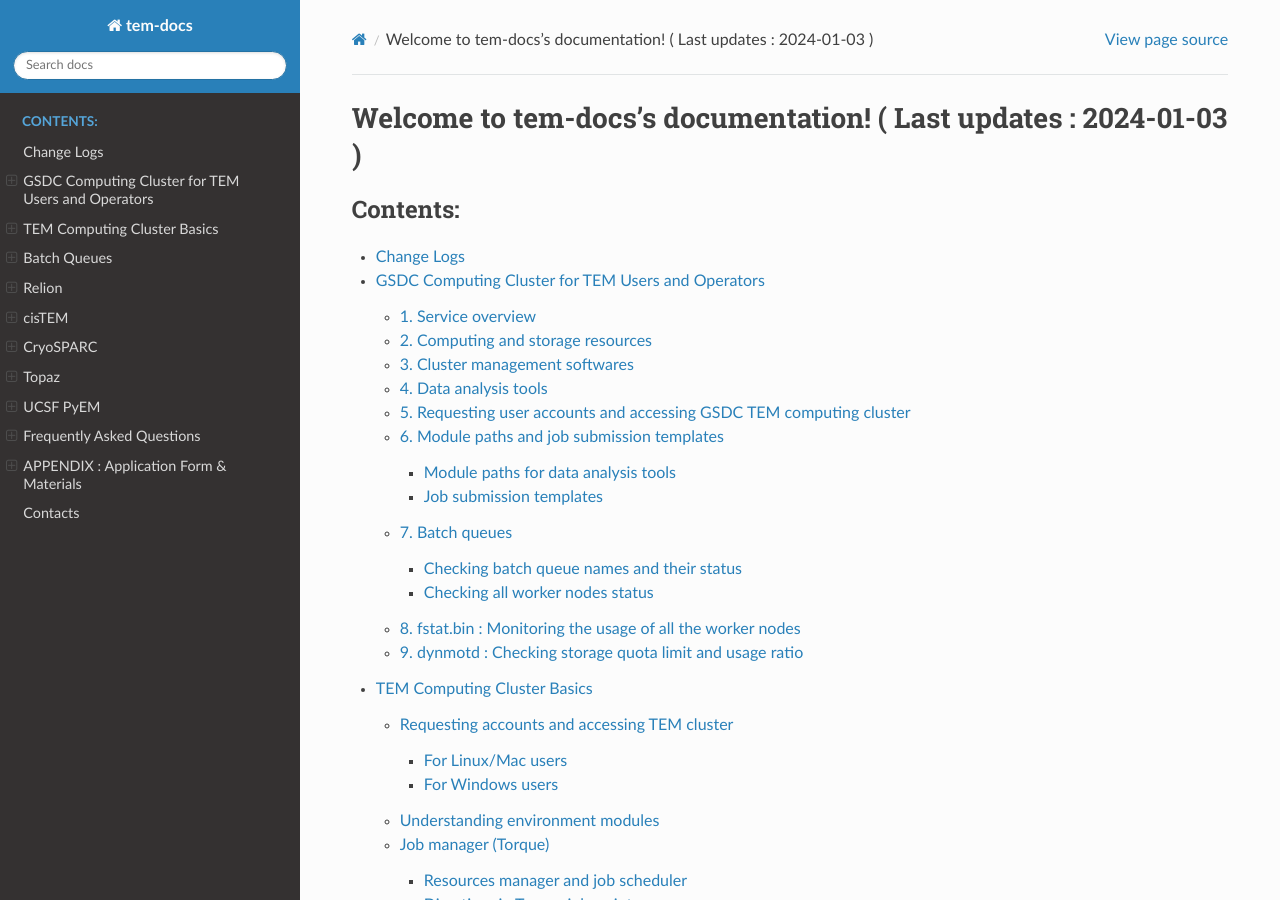
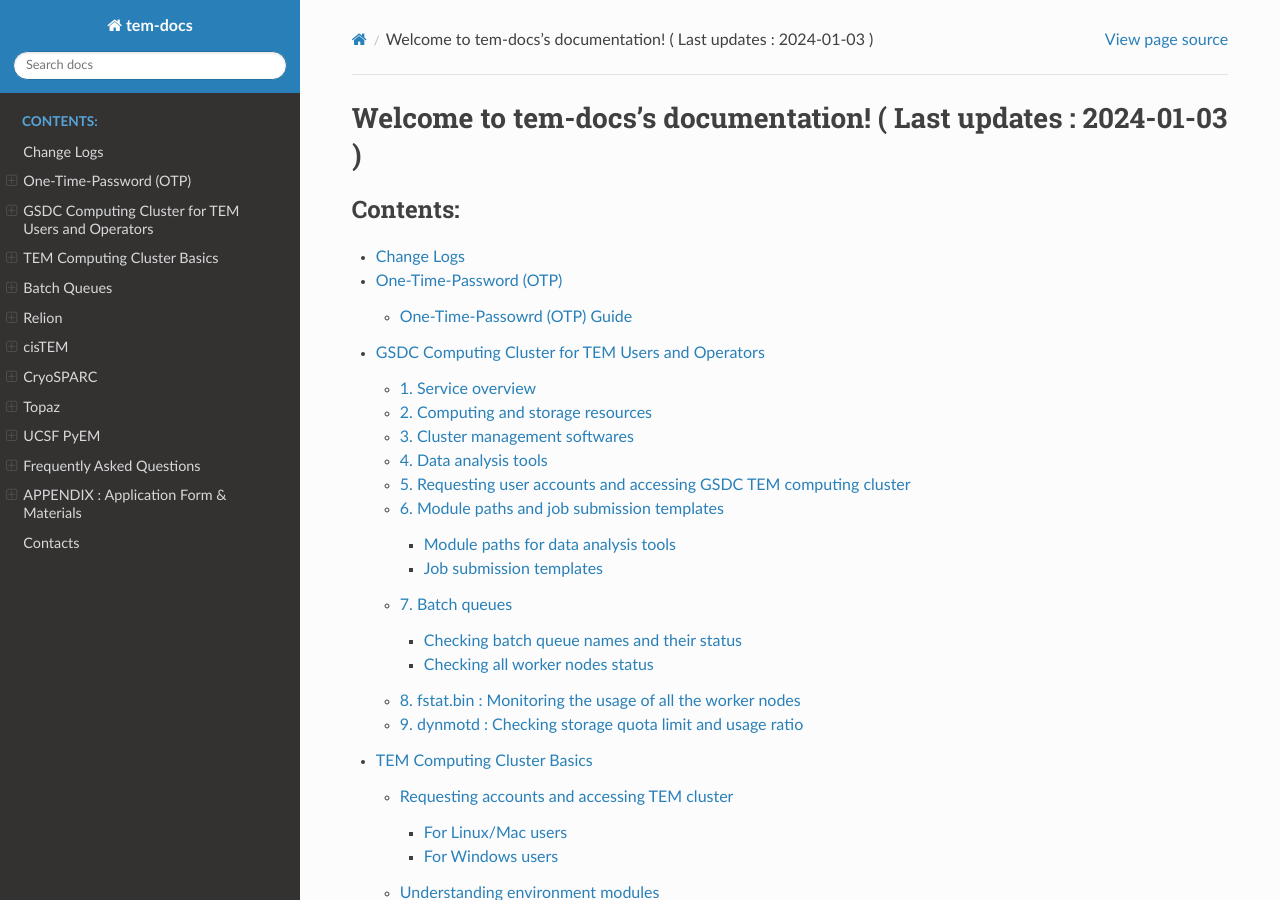
Before and after one commit to junglok/tem-docs, a Sphinx documentation site: the page built from docs/index.rst, in a window 1280 px wide and 900 px high. Built offline with Sphinx 7.4.7 and the Read the Docs theme 2.0.0, drawn with Linux system fonts in a browser that asks for light colours; some of the changed lines change nothing that is shown.

Commit message:
otp added

```diff
--- a/docs/changelog.rst
+++ b/docs/changelog.rst
@@ -2,6 +2,7 @@
 Change Logs
 ***********
 
+* 2023-01-03 : One-Time-Password(OTP) guide link added.
 * 2023-06-30 : TEM docs guide version 2.0 released.
 * 2023-06-14 : PyEM usage guide added.
 * 2023-05-31 : Stared to support Pusan National University (PNU) Cryo-EM Center.
--- a/docs/index.rst
+++ b/docs/index.rst
@@ -11,6 +11,7 @@
    :caption: Contents:
 
    changelog.rst
+   otp.rst
    newfarm.rst
    guide.rst
    queue.rst
--- /dev/null
+++ b/docs/otp.rst
@@ -0,0 +1,16 @@
+.. |newi| image:: images/new-24.png
+
+******************************
+One-Time-Password (OTP) |newi|
+******************************
+
+One-Time-Passowrd (OTP) Guide
+=============================
+
+We have introduced a two-factor authentication using OTP (One-Time-Password) to enhance the security environment. Please follow the GSDC OTP guide (written in both Korean and English) through the link below
+to enable it on your TEM account. Note that you must follow the guide when you are already logged in.
+
+You are strongly recommended to do so as soon as possible because once all TEM user accounts are OTP enabled, then we plan to suspend the policy requiring source IPs.
+We hope your cooperation and please do not hesitate to contact us if you have any questions.
+
+* `GSDC OTP Guide <https://gsdc-farm.gitbook.io/gsdc-otp/>`_
```
